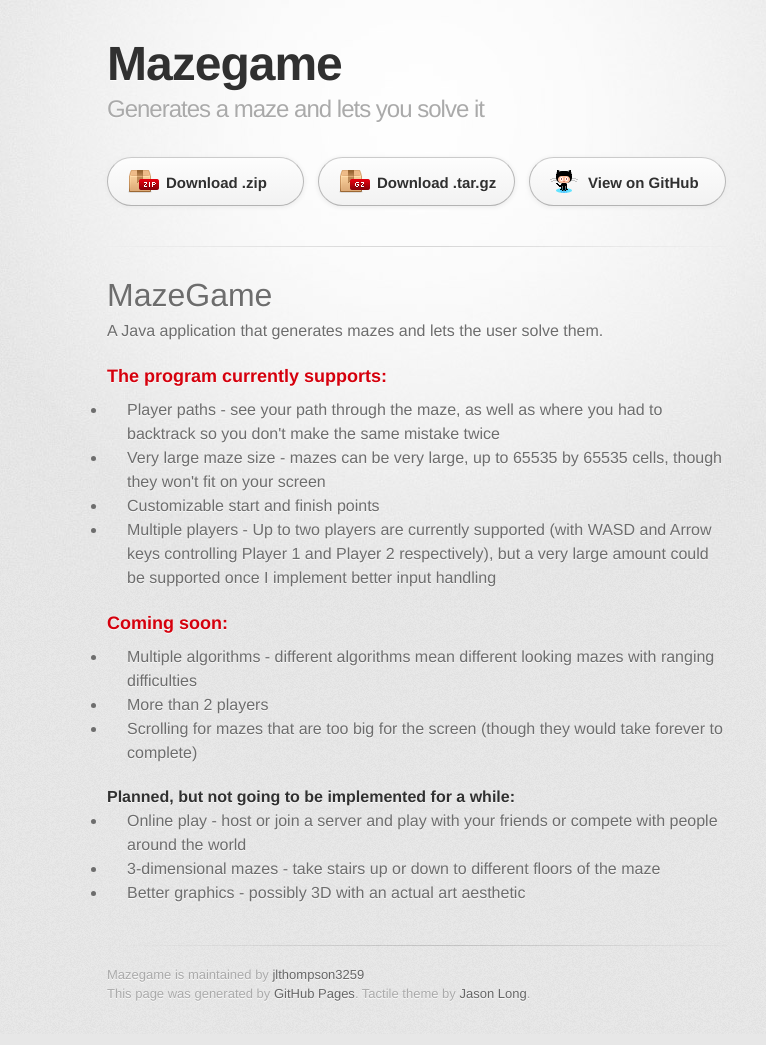
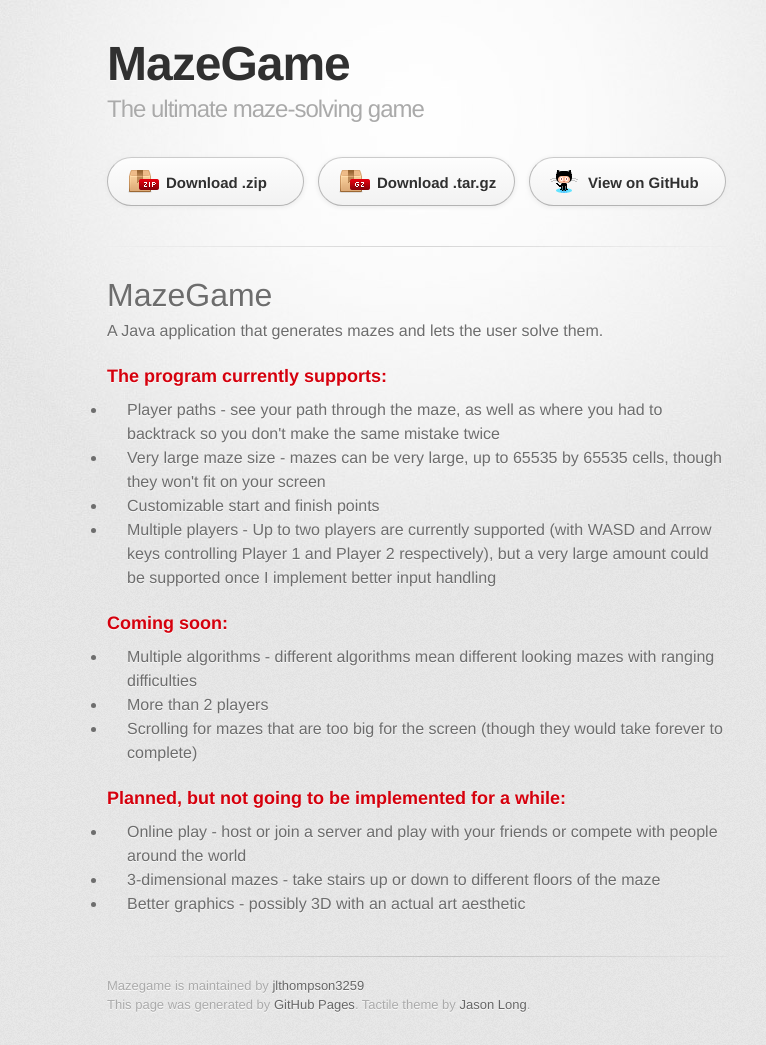
Before and after one commit to impulse985/MazeGame, a plain HTML site: page index.html in a window 1280 px wide. Shown: the whole page, without its empty margins (223-989 px from the left). Drawn offline with Linux system fonts and the light colour scheme; a web font is replaced by a local one.

Commit message:
Update index.html

```diff
--- a/index.html
+++ b/index.html
@@ -10,7 +10,7 @@
     <!--[if lt IE 9]>
     <script src="//html5shiv.googlecode.com/svn/trunk/html5.js"></script>
     <![endif]-->
-    <title>Mazegame by jlthompson3259</title>
+    <title>MazeGame by Jeffery Thompson</title>
   </head>
 
   <body>
@@ -18,8 +18,8 @@
       <div class="inner">
 
         <header>
-          <h1>Mazegame</h1>
-          <h2>Generates a maze and lets you solve it</h2>
+          <h1>MazeGame</h1>
+          <h2>The ultimate maze-solving game</h2>
         </header>
 
         <section id="downloads" class="clearfix">
@@ -55,7 +55,7 @@
 <li>Scrolling for mazes that are too big for the screen (though they would take forever to complete)</li>
 </ul>
 
-<h4>
+<h3>
 <a id="planned-but-not-going-to-be-implemented-for-a-while" class="anchor" href="#planned-but-not-going-to-be-implemented-for-a-while" aria-hidden="true"><span class="octicon octicon-link"></span></a>Planned, but not going to be implemented for a while:</h5>
 
 <ul>
```
